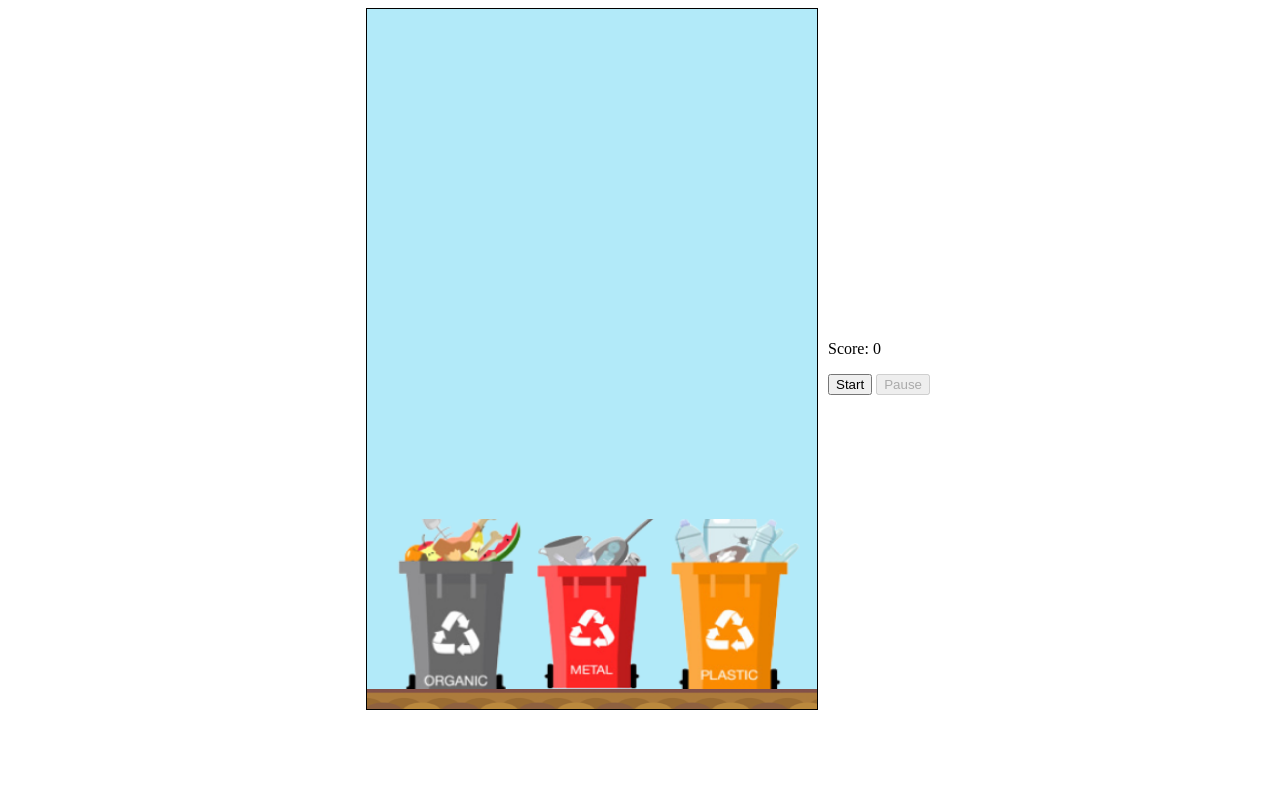
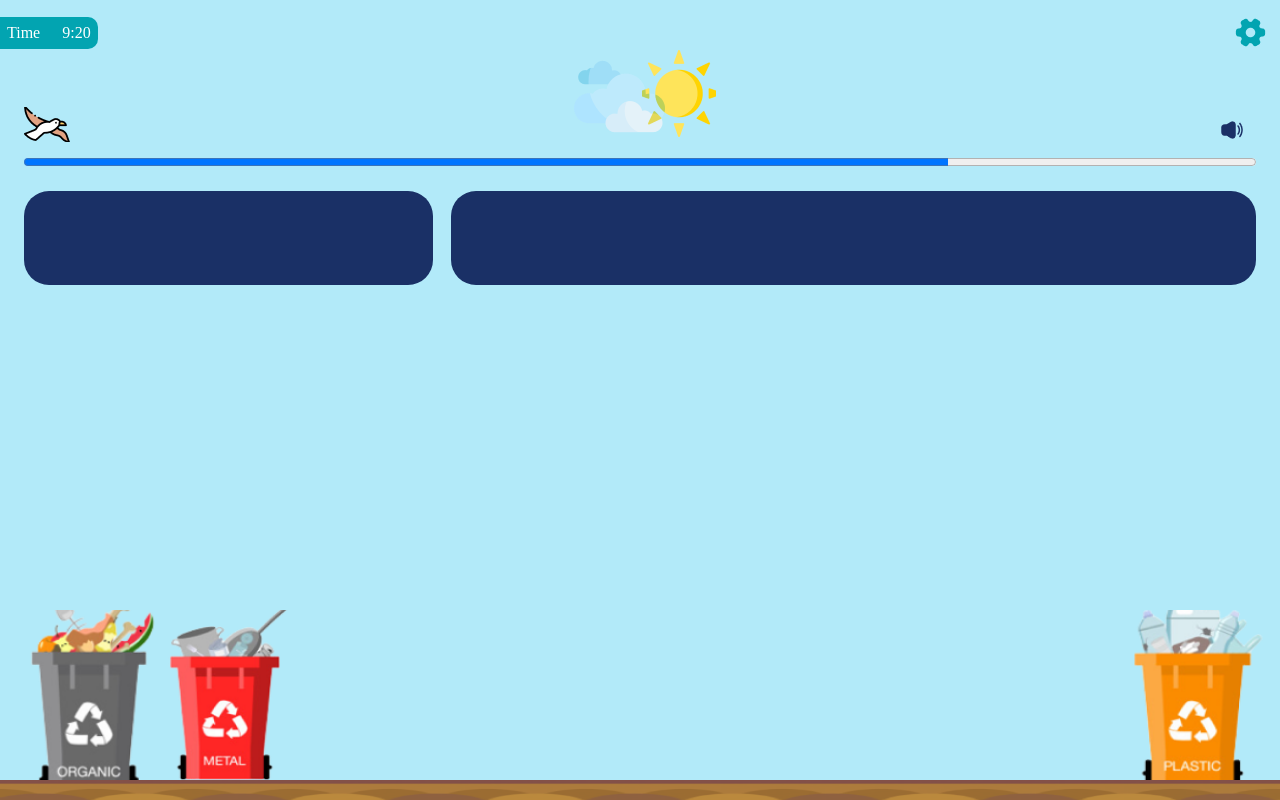
Before and after one commit to hanrockyhalim/game_pilah_sampah, a plain HTML site: page index.html in a window 1280 px wide. Drawn offline with Linux system fonts and the light colour scheme.

Commit message:
[Feat] Done slicing gameplay view

```diff
--- a/index.html
+++ b/index.html
@@ -1,14 +1,165 @@
 <!DOCTYPE html>
 <html>
-  <link />
 <link rel="stylesheet" href="style.css" />
 <title>Trash Sorting Game</title>
+<style>
+  #game-info {
+    display: flex;
+    flex-direction: column;
+    align-items: center;
+    justify-content: start;
+  }
+
+  .header {
+    margin-top: 15px;
+    /* margin-bottom: 66px; */
+    display: flex;
+    align-items: center;
+    justify-content: space-between;
+    width: 100vw;
+  }
+
+  .status {
+    background-color: #02A4B1;
+    border-radius: 0 10px 10px 0;
+    display: flex;
+    flex-direction: column;
+    align-items: center;
+    justify-content: center;
+    padding: 7px;
+    color: white;
+  }
+
+  #gameplay-info {
+    width: 100vw;
+    /* margin: auto 54px; */
+  }
+
+  progress {
+    /* margin: 0 24px; */
+    width: 100%;
+    margin-bottom: 20px;
+  }
+
+  .trash-queue-section {
+    /* grid-row: span;
+    grid-column: 4 / span 1; */
+
+    /* display: grid;
+    grid-template-columns: repeat(4, 1fr);
+    gap: 20px; */
+
+    display: grid;
+    /* grid-template-columns: repeat(4, 1fr); */
+    grid-template-columns: repeat(6, minmax(0, 1fr));
+    grid-column-gap: 50px;
+    /* grid-template-rows: 1fr;
+    grid-row-gap: 0px; */
+
+    margin: auto 24px;
+  }
+
+  .trash-queue-container {
+    border-radius: 25px;
+    background: #1A3066;
+    padding: 8px 16px;
+    height: 78px;
+  }
+
+  #trash-current {
+    /* width: 78px; */
+    width: 100%;
+    grid-area: 1 / 1 / 2 / 2;
+    grid-column: span 2 / span 2;
+    display: flex;
+    align-items: center;
+    justify-content: center;
+  }
+
+  #trash-queue {
+    /* display: flex;
+    align-items: center;
+    justify-content: start;
+    gap: 20px;
+    column-span: 4;
+    grid-area: 1 / 2 / 2 / 5; */
+    /* grid-column: 1 / span 4; */
+
+    /* display: grid;
+    grid-template-columns: repeat(3, 1fr);
+    grid-template-rows: 1fr;
+    grid-column-gap: 20px;
+    grid-row-gap: 0px; */
+
+    display: grid;
+    grid-template-columns: repeat(3, 1fr);
+    grid-column: span 4 / span 4;
+  }
+
+  .trash-queue-item {
+    display: flex;
+    align-items: center;
+    justify-content: center;
+    margin: auto;
+  }
+
+  .gameplay-sky {
+    display: flex;
+    align-items: end;
+    justify-content: space-between;
+    margin: 0 24px 12px 24px;
+  }
+
+  .progress-section {
+    margin: auto 24px;
+  }
+</style>
 
 <body>
+  <div id="game-info">
+    <div class="header">
+      <div class="status">
+        <span id="time">
+          <span style="margin-right: 18px;">Time</span>
+          <span id="time-detail">9:20</span>
+        </span>
+      </div>
+      <img src="/assets/gear-icon.png" alt="gear_icon" style="margin-right: 12px;">
+    </div>
+
+    <div id="gameplay-info">
+      <div class="gameplay-sky">
+        <img src="/assets/gameplay-bird.png" alt="gameplay-bird" style="margin-right: 12px;">
+        <img src="/assets/gameplay-sky.png" alt="gameplay-info" style="margin-right: 12px;">
+        <img src="/assets/volume-high.png" alt="volume-high" style="margin-right: 12px;">
+      </div>
+
+      <div class="progress-section">
+        <span id="score"></span>
+        <progress max="100" value="75"></progress>
+      </div>
+      <!-- grid grid-cols-5 gap-[20px] -->
+      <div class="trash-queue-section">
+        <!-- cols-span-2 -->
+        <div id="trash-current" class="trash-queue-container">
+
+        </div>
+        <!-- col-span-3 -->
+        <!-- <div id="trash-queue" class="trash-queue-container">
+          <p class="trash-queue-item">halo</p>
+        </div> -->
+        <div id="trash-queue" class="trash-queue-container">
+          <!-- <img class="trash-queue-item non-organic" src="/assets/plastic_bottle.png" alt="Plastic Bottle"
+            style=" object-fit: contain; background: none;"> -->
+        </div>
+      </div>
+    </div>
+  </div>
+
   <div id="game-container">
     <div class="trash-bin">
       <div id="organic-bin" class="bin">
-          <img src="/assets/bin1.png" alt="Organic Bin"  />
+        <img src="/assets/bin1.png" alt="Organic Bin" />
       </div>
       <div id="non-organic-bin" class="bin">
         <img src="/assets/bin2.png" alt="Non-Organic Bin" />
@@ -20,7 +171,7 @@
     </div>
     <div id="trash-container"></div>
   </div>
-    <div>
+  <div style="display: none;">
     <p>Score: <span id="score">0</span></p>
     <button id="startButton">Start</button>
     <button id="pauseButton" disabled>Pause</button>
@@ -28,4 +179,5 @@
 
   <script src="game.js"></script>
 </body>
+
 </html>
--- a/style.css
+++ b/style.css
@@ -2,19 +2,22 @@
 
 body {
   display: flex;
+  flex-direction: column;
   align-items: center;
   justify-content: center;
-  height: 100%;
+  height: 100vh;
   width: 100%;
   gap: 10px;
+  margin: 0;
+  background-color: #b2eaf9;
 }
 
 #game-container {
   background-color: #b2eaf9;
   position: relative;
-  width: 450px;
-  height: 700px;
-  border: 1px solid #000;
+  width: 100vw;
+  height: 100vh;
+  margin: 0;
   overflow: hidden;
 }
 
@@ -22,7 +25,7 @@ body {
   position: absolute;
   bottom: 0;
   z-index: 3;
-  width: 500px;
+  width: 100vw;
   height: 20px;
 }
 
```
Lines whose indentation alone changed are shown as unchanged.
